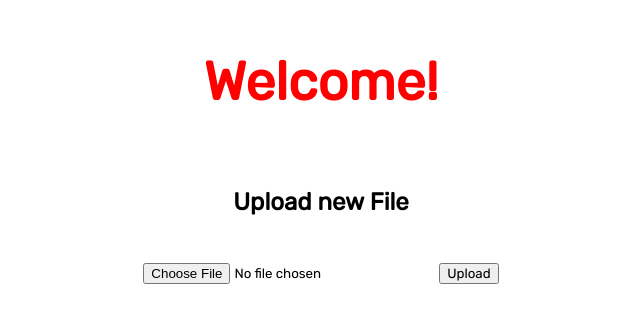
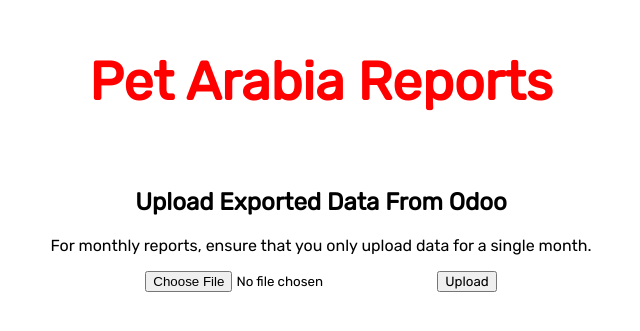
Before and after one commit to itpetarabia/reports, a Flask app: page / in a window 1280 px wide. Shown: the top 331 px of the page, without its empty margins (319-959 px from the left). Run offline with Flask 2, Linux system fonts and the light colour scheme.

Commit message:
changed the index page

```diff
--- a/templates/index.html
+++ b/templates/index.html
@@ -19,16 +19,17 @@
                 font-size: 40pt;
             }
 
-            p {
+            /* p {
                 font-size: 24pt;
-            }
+            } */
         </style>
     </head>
 
     <body>
         <div>
-            <h1>Welcome!</h1><br>
-            <h2>Upload new File</h2>
+            <h1>Pet Arabia Reports</h1><br>
+            <h2>Upload Exported Data From Odoo</h2>
+            <p>For monthly reports, ensure that you only upload data for a single month.</p>
             <form method=post enctype=multipart/form-data>
                 <p>
                     <input type=file name=file>
```
